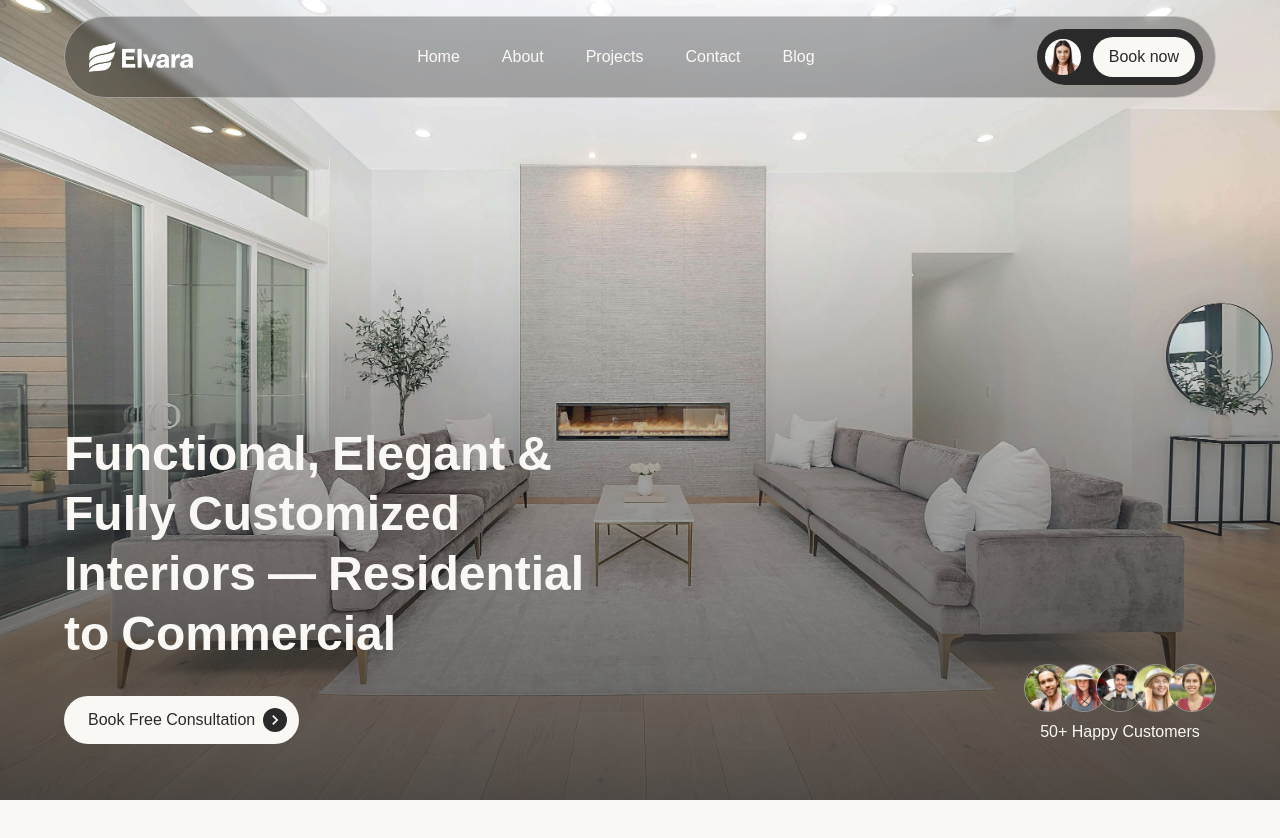
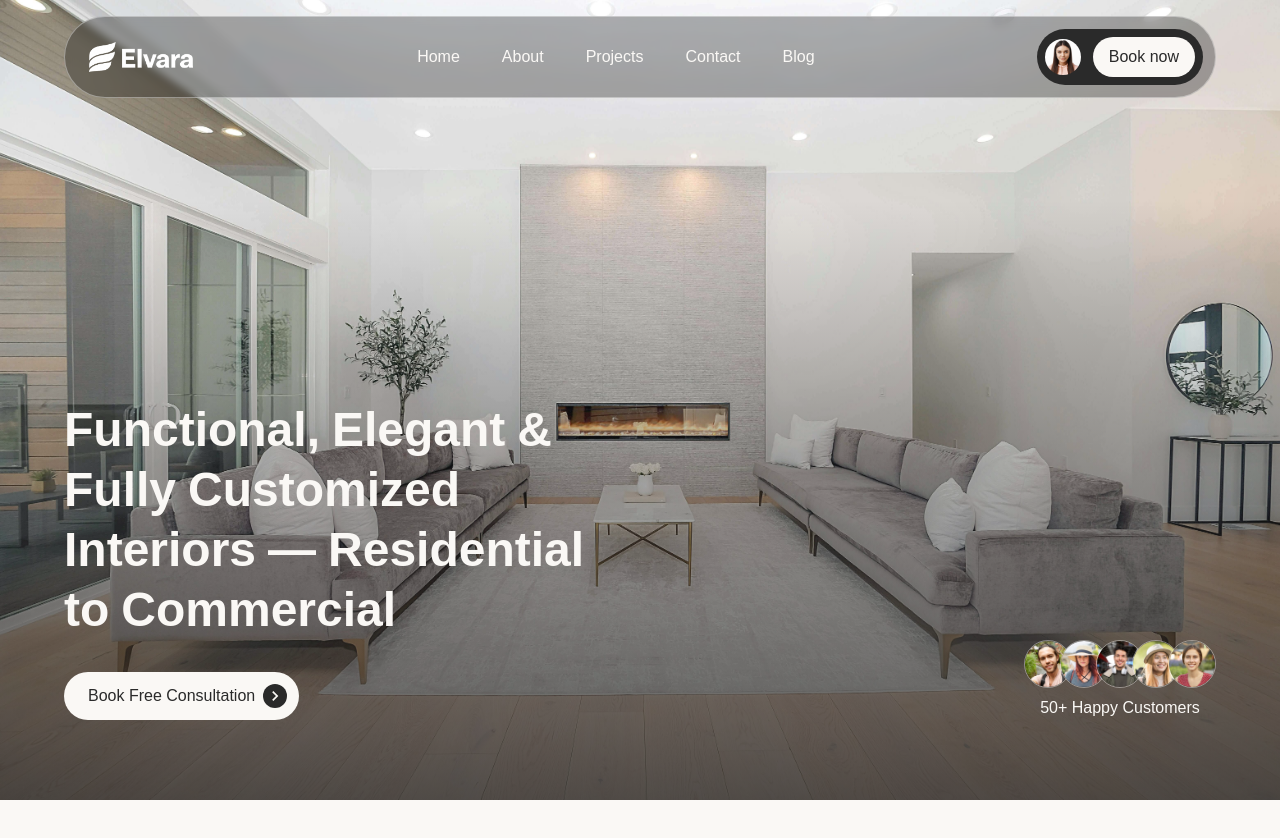
Before and after one commit to dipanjonroy/elvara-spaces, a Next.js app: page / in a window 1280 px wide. Shown: the top 838 px of the page. Built offline with nearby package versions, Linux system fonts and the light colour scheme; a web font is replaced by a local one.

Commit message:
Fix: Update padding in HeroSection for improved layout consistency

```diff
--- a/app/sections/HeroSection.tsx
+++ b/app/sections/HeroSection.tsx
@@ -113,7 +113,7 @@ export default function HeroSection() {
           <span className="absolute inset-x-0 bottom-0 h-150 bg-linear-to-t from-(--foreground)/80 to-transparent z-1 pointer-events-none" />
         </div>
 
-        <div className="absolute inset-0 pb-14 2xl:pb-20 z-3">
+        <div className="absolute inset-0 pb-20 z-3">
           <div className="container h-full mx-auto">
             <div className="w-full h-full flex flex-col justify-end">
               <div className="flex items-end justify-between">
--- a/components/layout/Footer.tsx
+++ b/components/layout/Footer.tsx
@@ -8,7 +8,6 @@ import gsap from "gsap";
 import { useGSAP } from "@gsap/react";
 import { useRef } from "react";
 import { ScrollTrigger } from "gsap/all";
-import useWindowWidth from "@/hooks/useWindowWidth";
 
 gsap.registerPlugin(ScrollTrigger);
 
@@ -23,7 +22,6 @@ const SERVICES = [
 
 export default function Footer() {
   const largeTextRef = useRef<HTMLDivElement>(null);
-  const windowWidth = useWindowWidth();
 
   useGSAP(
     () => {
```
